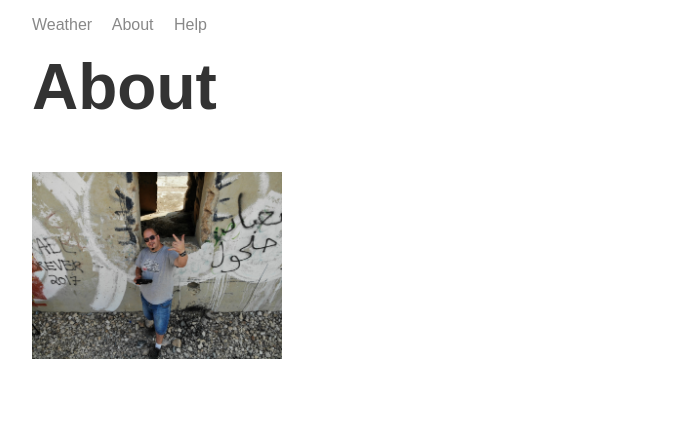
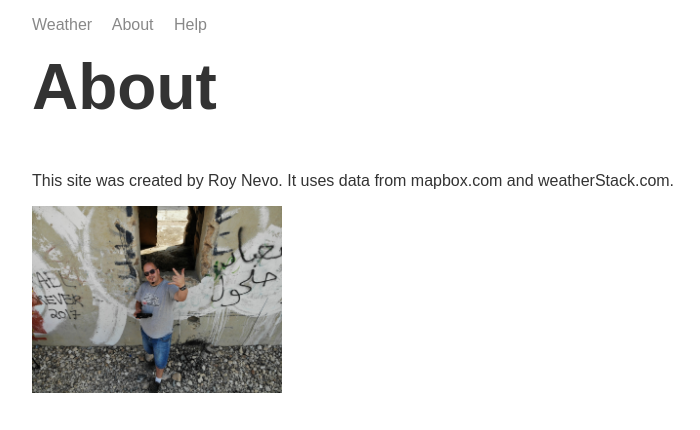
Before and after one commit to TheBigR/web-server, a Node server app: page /about in a window 1280 px wide. Shown: the top 430 px of the page, without its empty margins (283-983 px from the left). Run offline with Node 20, Linux system fonts and the light colour scheme; some libraries are stand-ins or nearby versions.

Commit message:
about updated

```diff
--- a/templates/views/about.hbs
+++ b/templates/views/about.hbs
@@ -8,6 +8,9 @@
   <body>
     <div class="main-content">
       {{>header}}
+      <p>This site was created by Roy Nevo.
+        It uses data from mapbox.com and weatherStack.com.
+      </p>
       <img class="portrait" src="/img/Royke.jpg" />
     </div>
     {{>footer}}
```
